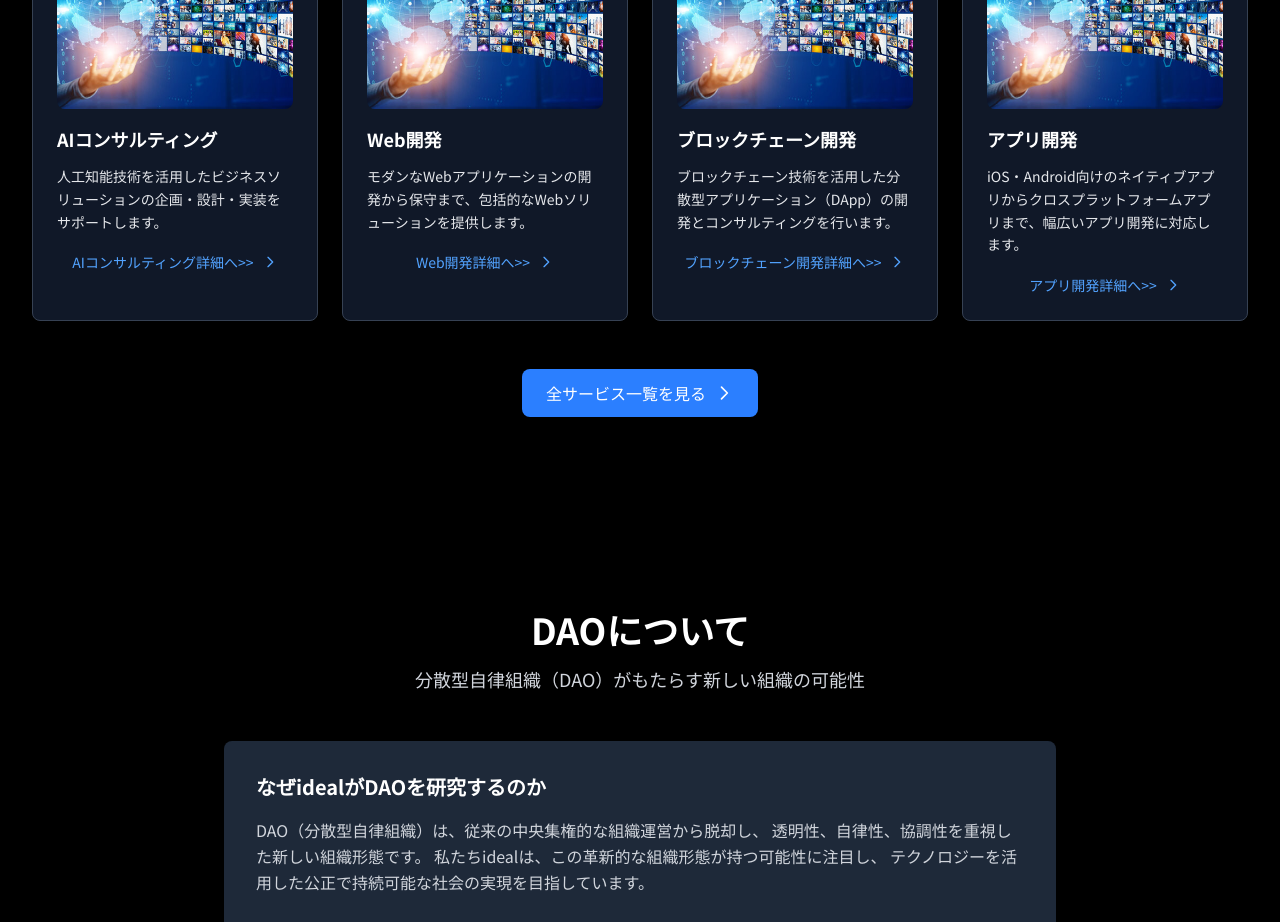
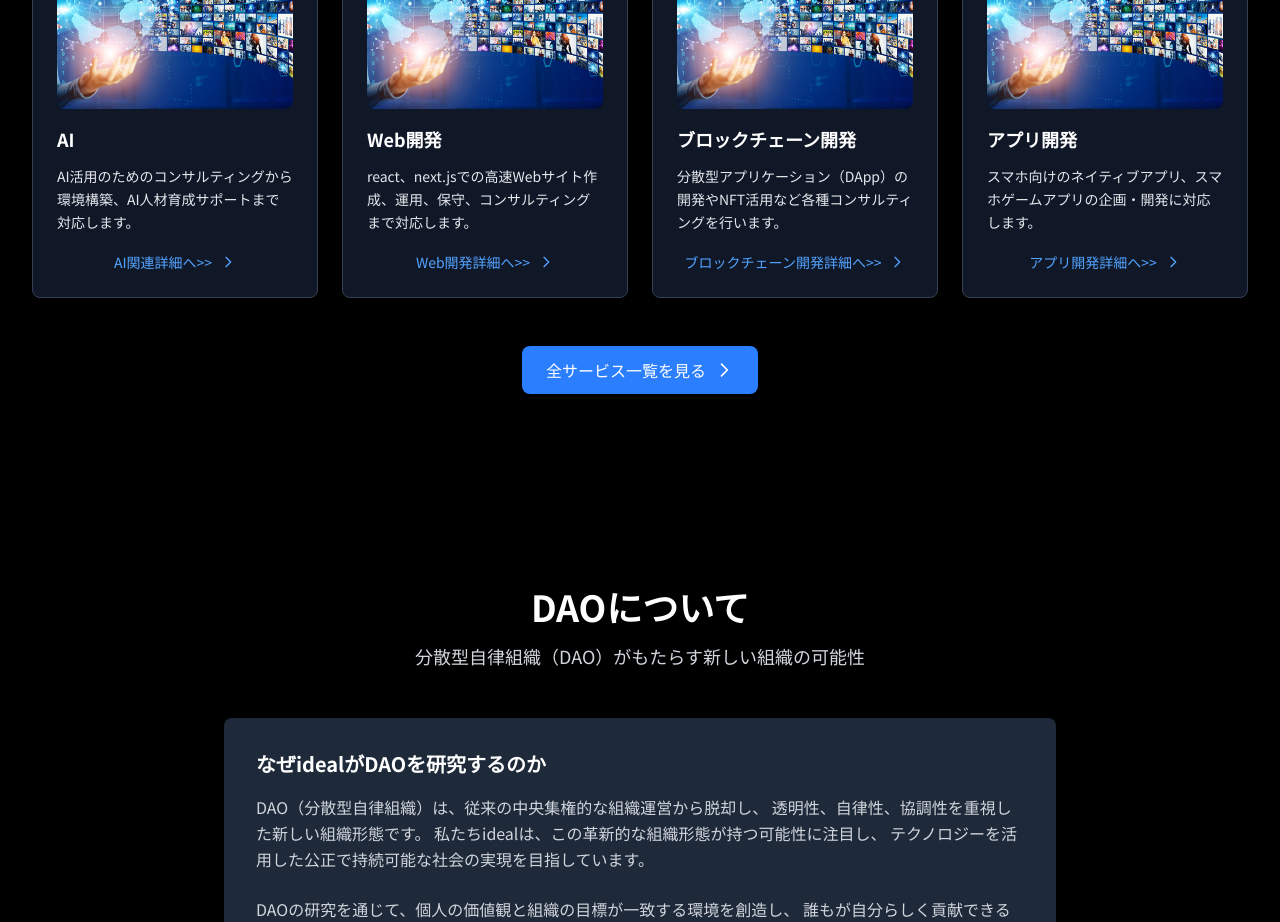
Before and after one commit to idealtomy01/ideal_official, a Next.js app: page / in a window 1280 px wide. Shown: the part 1680-2602 px from the top of the page. Built offline with nearby package versions, Linux system fonts and the light colour scheme.

Commit message:
トップページ4枚カードテキスト修正完了

```diff
--- a/app/page.tsx
+++ b/app/page.tsx
@@ -36,16 +36,16 @@ export default function Home() {
   const serviceData = [
     {
       id: 'ai-consulting',
-      title: 'AIコンサルティング',
-      description: '人工知能技術を活用したビジネスソリューションの企画・設計・実装をサポートします。',
+      title: 'AI',
+      description: 'AI活用のためのコンサルティングから環境構築、AI人材育成サポートまで対応します。',
       image: '/images/test01.jpg',
       link: '/services/ai-consulting',
-      linkText: 'AIコンサルティング詳細へ>>'
+      linkText: 'AI関連詳細へ>>'
     },
     {
       id: 'web-development',
       title: 'Web開発',
-      description: 'モダンなWebアプリケーションの開発から保守まで、包括的なWebソリューションを提供します。',
+      description: 'react、next.jsでの高速Webサイト作成、運用、保守、コンサルティングまで対応します。',
       image: '/images/test01.jpg',
       link: '/services/web-development',
       linkText: 'Web開発詳細へ>>'
@@ -53,7 +53,7 @@ export default function Home() {
     {
       id: 'blockchain-development',
       title: 'ブロックチェーン開発',
-      description: 'ブロックチェーン技術を活用した分散型アプリケーション（DApp）の開発とコンサルティングを行います。',
+      description: '分散型アプリケーション（DApp）の開発やNFT活用など各種コンサルティングを行います。',
       image: '/images/test01.jpg',
       link: '/services/blockchain-development',
       linkText: 'ブロックチェーン開発詳細へ>>'
@@ -61,7 +61,7 @@ export default function Home() {
     {
       id: 'app-development',
       title: 'アプリ開発',
-      description: 'iOS・Android向けのネイティブアプリからクロスプラットフォームアプリまで、幅広いアプリ開発に対応します。',
+      description: 'スマホ向けのネイティブアプリ、スマホゲームアプリの企画・開発に対応します。',
       image: '/images/test01.jpg',
       link: '/services/app-development',
       linkText: 'アプリ開発詳細へ>>'
```
